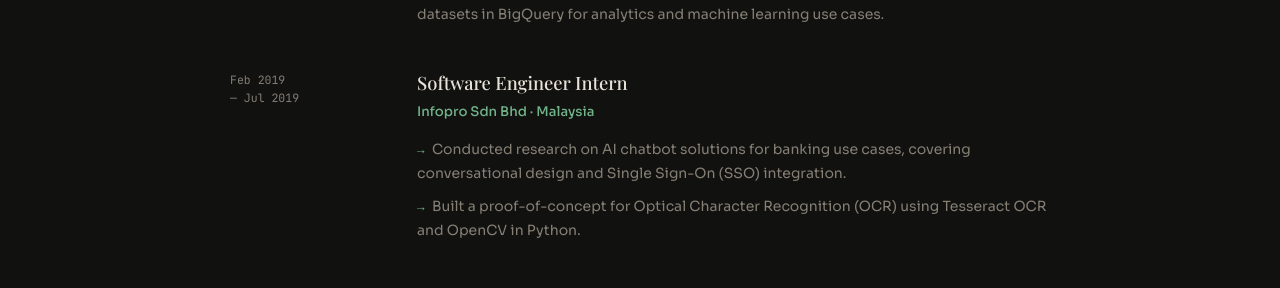
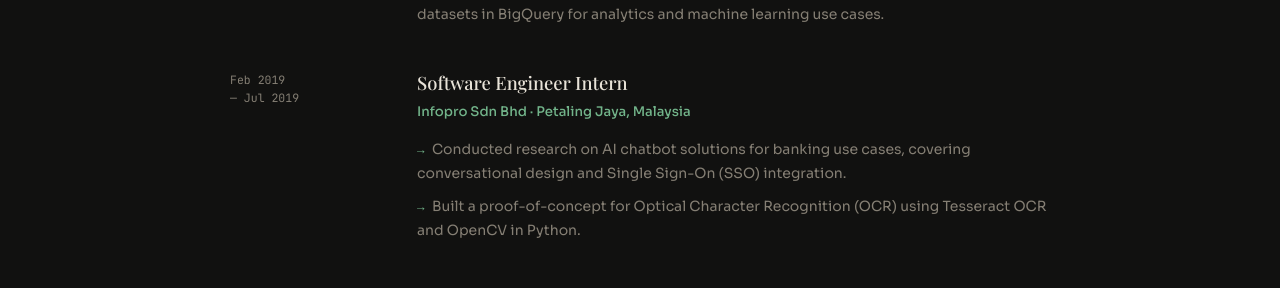
Before and after one commit to akmalshapii/akmalshapii.github.io, a Jekyll site: the page built from resume.html, in a window 1280 px wide and 900 px high, scrolled down 909 px. Shown: the part 157-445 px from the top of the window. Built offline with Jekyll 4.4.1, drawn with Linux system fonts in a browser that asks for light colours; some web fonts are replaced.

Commit message:
change internship location name

```diff
--- a/_data/experience.yml
+++ b/_data/experience.yml
@@ -18,7 +18,7 @@
 
 - role: Software Engineer Intern
   company: Infopro Sdn Bhd
-  location: Malaysia
+  location: Petaling Jaya, Malaysia
   period_start: Feb 2019
   period_end: Jul 2019
   bullets:
```
